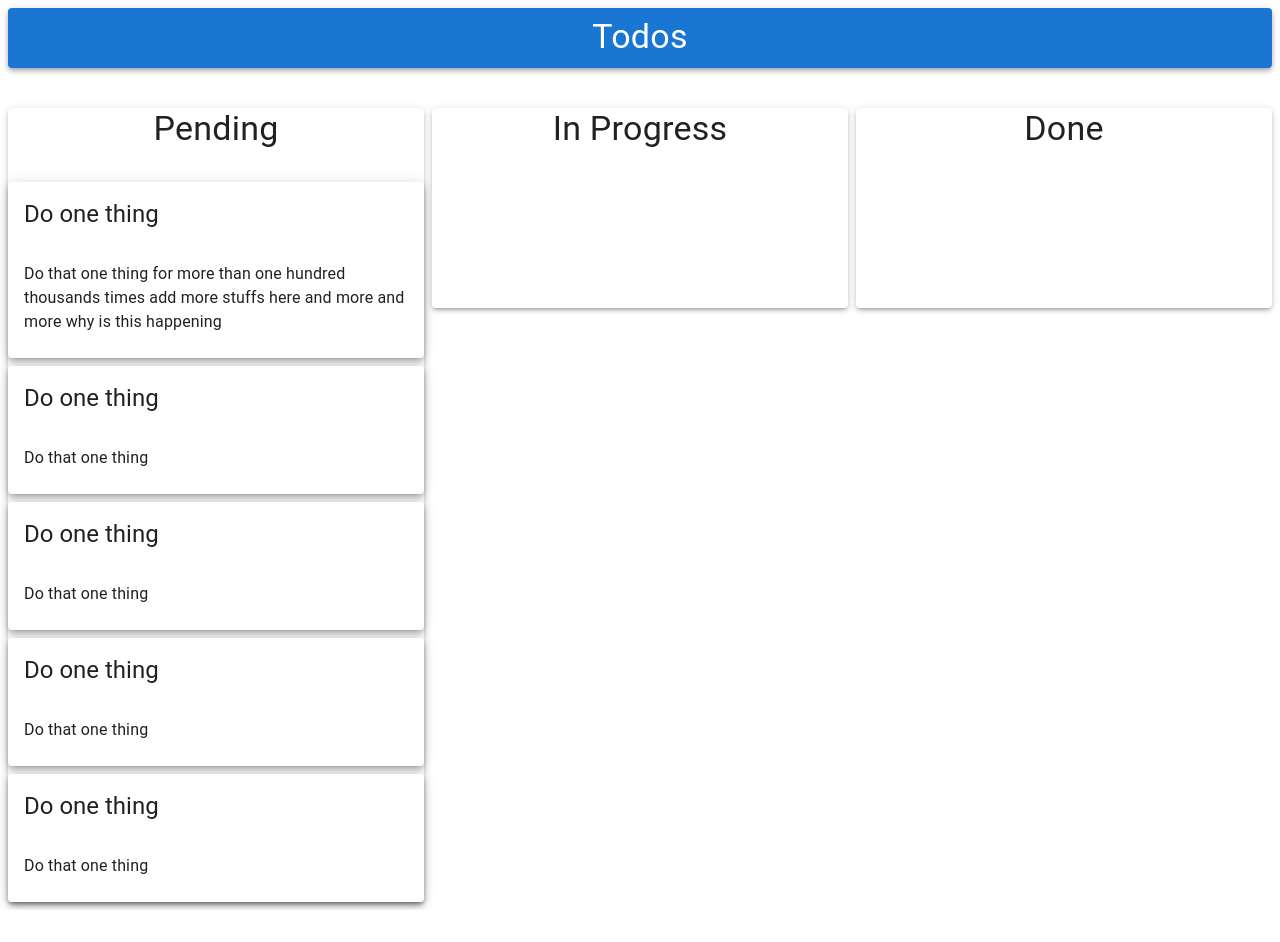
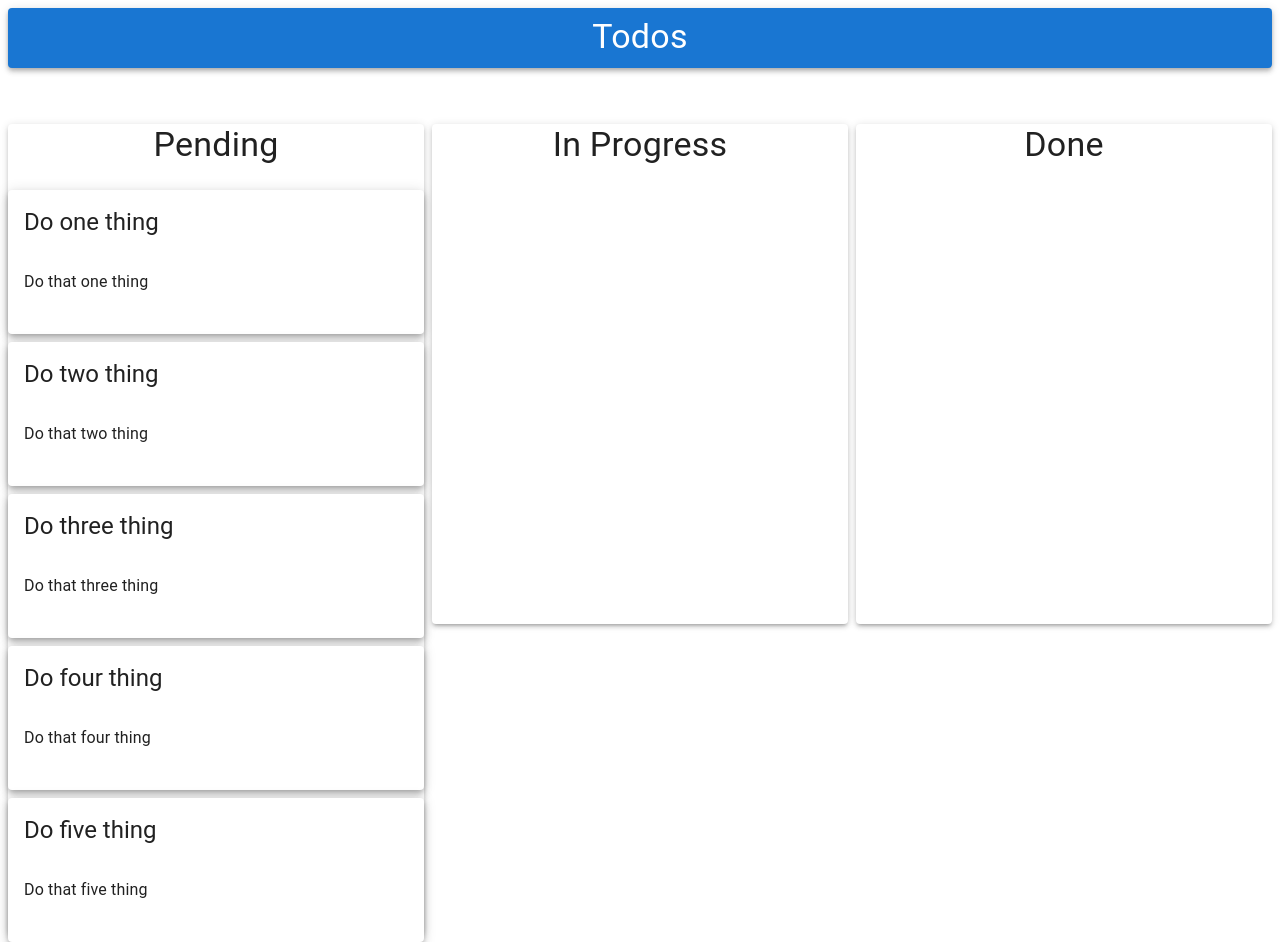
Before and after one commit to MahmudMridul/React-crud-ops, a React (Create React App) app: page / in a window 1280 px wide. Before the commit the page ends 910 px from the top, so only its background shows below. Built offline with nearby package versions, Linux system fonts and the light colour scheme.

Commit message:
Spacing problem fixed 80%

```diff
--- a/src/App.js
+++ b/src/App.js
@@ -1,6 +1,5 @@
 import {
-    Box, Card, CardContent,
-    Typography, Grid, CardHeader
+    Grid
 } from '@mui/material';
 import React from 'react';
 import { Layout } from './Layout/Layout';
--- a/src/Components/Board.jsx
+++ b/src/Components/Board.jsx
@@ -1,11 +1,8 @@
 import { Paper, Typography, Grid } from '@mui/material';
-import React, { useMemo, useState } from 'react';
+import React, {  } from 'react';
 
 export const Board = (props) => {
     const { children, id, title } = props;
-    // const [minHeight, setMinHeight] = useState();
-
-    const childrenCount = useMemo(() => React.Children.count(children), [children]);
 
     const drop = (e) => {
         e.preventDefault();
@@ -18,24 +15,24 @@ export const Board = (props) => {
         e.preventDefault();
     }
 
-    const minHeight = useMemo(() => `${200 + childrenCount * 20}px`, [childrenCount]);
 
     return (
         <Paper
-            sx={{ minHeight: minHeight }}
+            sx={{ minHeight: 500 }}
             elevation={3}
             id={id}
             onDrop={drop}
             onDragOver={dragOver}
+            label='Paper'
         >
             <Typography
                 variant='h4'
                 align='center'
-                sx={{ mb: 4 }}
+                sx={{ mb: 2, mt: 2 }}
             >
                 {title}
             </Typography>
-            <Grid container columns={1} rowSpacing={1}>
+            <Grid container columns={1} spacing={1}>
                 {children}
             </Grid>
         </Paper>
--- a/src/Components/Item.js
+++ b/src/Components/Item.js
@@ -19,7 +19,7 @@ export const Item = (props) => {
     return (
         <Grid item lg={1} md={1} sm={1} xs={1}>
             <Card
-                sx={{ minWidth: 200, height: 1 }}
+                sx={{ minWidth: 200, height: 1, my: 1 }}
                 elevation={5}
                 key={props.id}
                 id={props.id}
--- a/src/DummyData.js
+++ b/src/DummyData.js
@@ -2,27 +2,26 @@ export const todos = [
     {
         id: 1,
         title: 'Do one thing',
-        shortDesc: `Do that one thing for more than one hundred thousands times
-                    add more stuffs here and more and more why is this happening`
+        shortDesc: `Do that one thing`
     },
     {
         id: 2,
-        title: 'Do one thing',
-        shortDesc: 'Do that one thing'
+        title: 'Do two thing',
+        shortDesc: 'Do that two thing'
     },
     {
         id: 3,
-        title: 'Do one thing',
-        shortDesc: 'Do that one thing'
+        title: 'Do three thing',
+        shortDesc: 'Do that three thing'
     },
     {
         id: 4,
-        title: 'Do one thing',
-        shortDesc: 'Do that one thing'
+        title: 'Do four thing',
+        shortDesc: 'Do that four thing'
     },
     {
         id: 5,
-        title: 'Do one thing',
-        shortDesc: 'Do that one thing'
+        title: 'Do five thing',
+        shortDesc: 'Do that five thing'
     },
 ];
--- a/src/index.js
+++ b/src/index.js
@@ -1,6 +1,6 @@
-import React from 'react'
-import ReactDOM from 'react-dom/client'
-import { App } from './App'
+import React from 'react';
+import ReactDOM from 'react-dom/client';
+import { App } from './App';
 
 
 const root = ReactDOM.createRoot(document.getElementById('root'));
```
